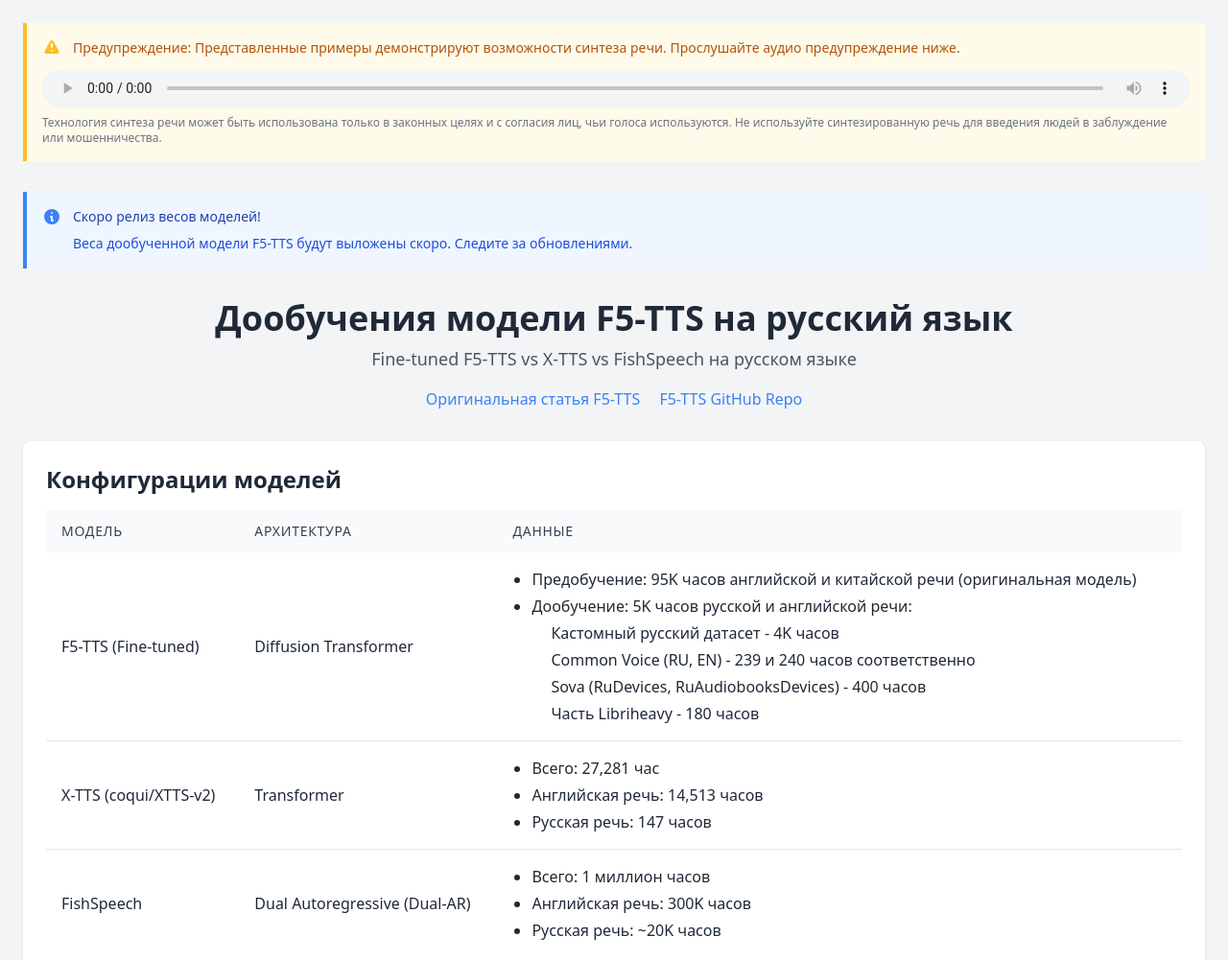
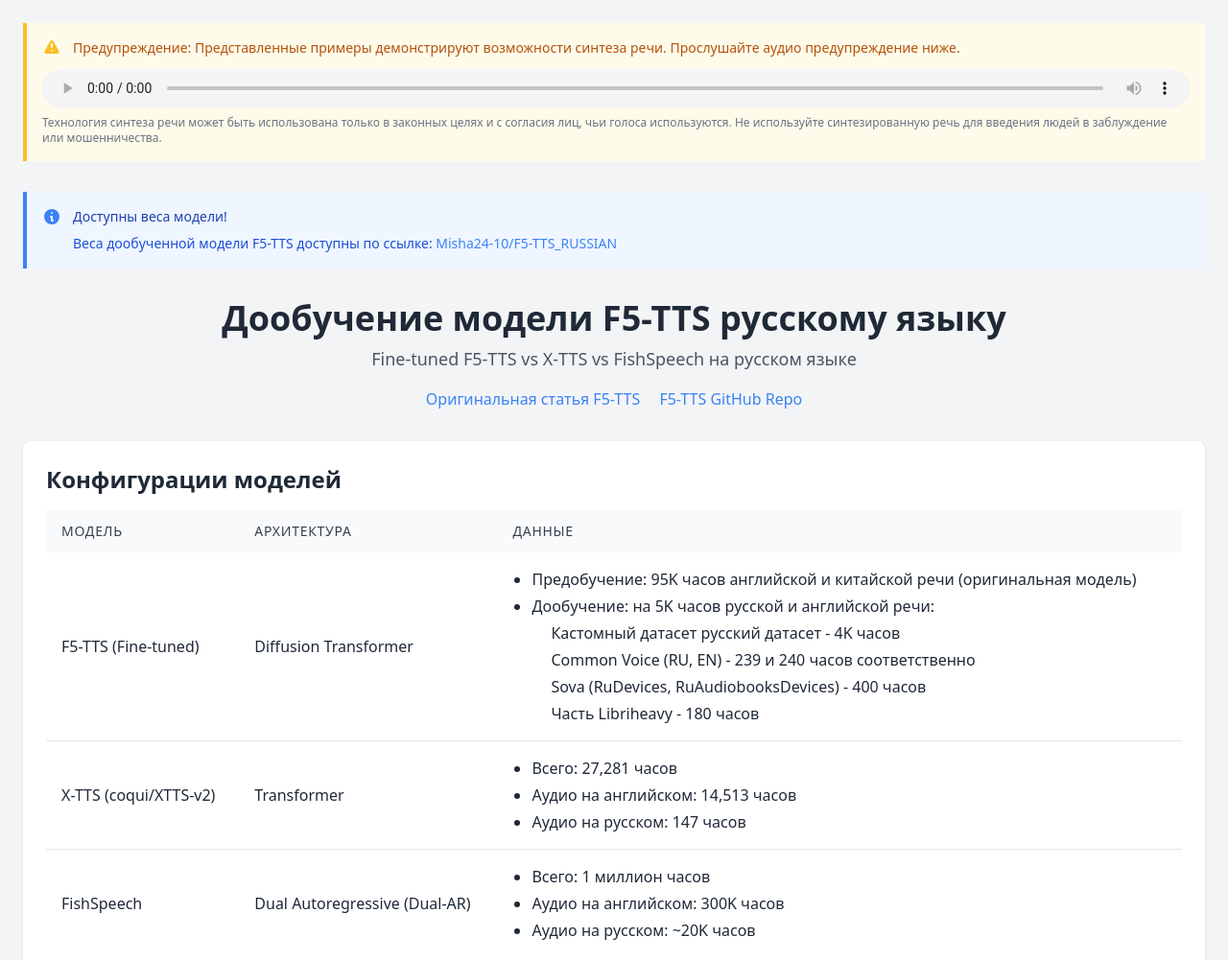
Before and after one commit to Misha24-10/Misha24-10, a plain HTML site: page index.html in a window 1280 px wide. Shown: the top 1001 px of the page at 96% size. Drawn offline with nearby package versions, Linux system fonts and the light colour scheme.

Commit message:
update, add link

```diff
--- a/index.html
+++ b/index.html
@@ -4,7 +4,7 @@
 <head>
   <meta charset="UTF-8">
   <meta name="viewport" content="width=device-width, initial-scale=1.0">
-  <title>Дообучение модели F5-TTS на русский язык</title>
+  <title> Дообучение модели F5-TTS на русский язык</title>
   <!-- Tailwind CSS CDN -->
   <link href="https://cdn.jsdelivr.net/npm/tailwindcss@2.2.19/dist/tailwind.min.css" rel="stylesheet">
   <style>
@@ -82,9 +82,9 @@
           </svg>
         </div>
         <div class="ml-3">
-          <h3 class="text-sm font-medium text-blue-800">Скоро релиз весов моделей!</h3>
+          <h3 class="text-sm font-medium text-blue-800">Доступны веса модели!</h3>
           <div class="mt-2 text-sm text-blue-700">
-            <p>Веса дообученной модели F5-TTS будут выложены скоро. Следите за обновлениями.</p>
+            <p>Веса дообученной модели F5-TTS доступны по ссылке: <a href="https://huggingface.co/Misha24-10/F5-TTS_RUSSIAN" target="_blank" class="text-blue-500 hover:underline">Misha24-10/F5-TTS_RUSSIAN</a></p>
           </div>
         </div>
       </div>
@@ -92,7 +92,7 @@
 
     <!-- Header -->
     <header class="text-center">
-      <h1 class="text-4xl font-bold mb-2">Дообучения модели F5-TTS на русский язык</h1>
+      <h1 class="text-4xl font-bold mb-2">Дообучение модели F5-TTS русскому языку</h1>
       <p class="text-lg text-gray-600">Fine-tuned F5‑TTS vs X‑TTS vs FishSpeech на русском языке</p>
       <div class="mt-4 space-x-4">
         <a href="https://arxiv.org/abs/2410.06885" target="_blank" class="text-blue-500 hover:underline">Оригинальная статья
@@ -121,9 +121,9 @@
               <td class="px-4 py-4">
                 <ul class="list-disc pl-5 space-y-1">
                   <li><span class="font-medium">Предобучение:</span> 95K часов английской и китайской речи (оригинальная модель)</li>
-                  <li><span class="font-medium">Дообучение:</span> 5K часов русской и английской речи:
+                  <li><span class="font-medium">Дообучение:</span> на 5K часов русской и английской речи:
                     <ul class="list-circle pl-5 mt-1 space-y-1">
-                      <li>Кастомный русский датасет - 4K часов</li>
+                      <li>Кастомный датасет русский датасет - 4K часов</li>
                       <li>Common Voice (RU, EN) - 239 и 240 часов соответственно</li>
                       <li>Sova (RuDevices, RuAudiobooksDevices) - 400 часов</li>
                       <li>Часть Libriheavy - 180 часов</li>
@@ -137,9 +137,9 @@
               <td class="px-4 py-4 whitespace-nowrap">Transformer</td>
               <td class="px-4 py-4">
                 <ul class="list-disc pl-5 space-y-1">
-                  <li>Всего: 27,281 час</li>
-                  <li>Английская речь: 14,513 часов</li>
-                  <li>Русская речь: 147 часов</li>
+                  <li>Всего: 27,281 часов</li>
+                  <li>Аудио на английском: 14,513 часов</li>
+                  <li>Аудио на русском: 147 часов</li>
                 </ul>
               </td>
             </tr>
@@ -149,8 +149,8 @@
               <td class="px-4 py-4">
                 <ul class="list-disc pl-5 space-y-1">
                   <li>Всего: 1 миллион часов</li>
-                  <li>Английская речь: 300K часов</li>
-                  <li>Русская речь: ~20K часов</li>
+                  <li>Аудио на английском: 300K часов</li>
+                  <li>Аудио на русском: ~20K часов</li>
                 </ul>
               </td>
             </tr>
```
